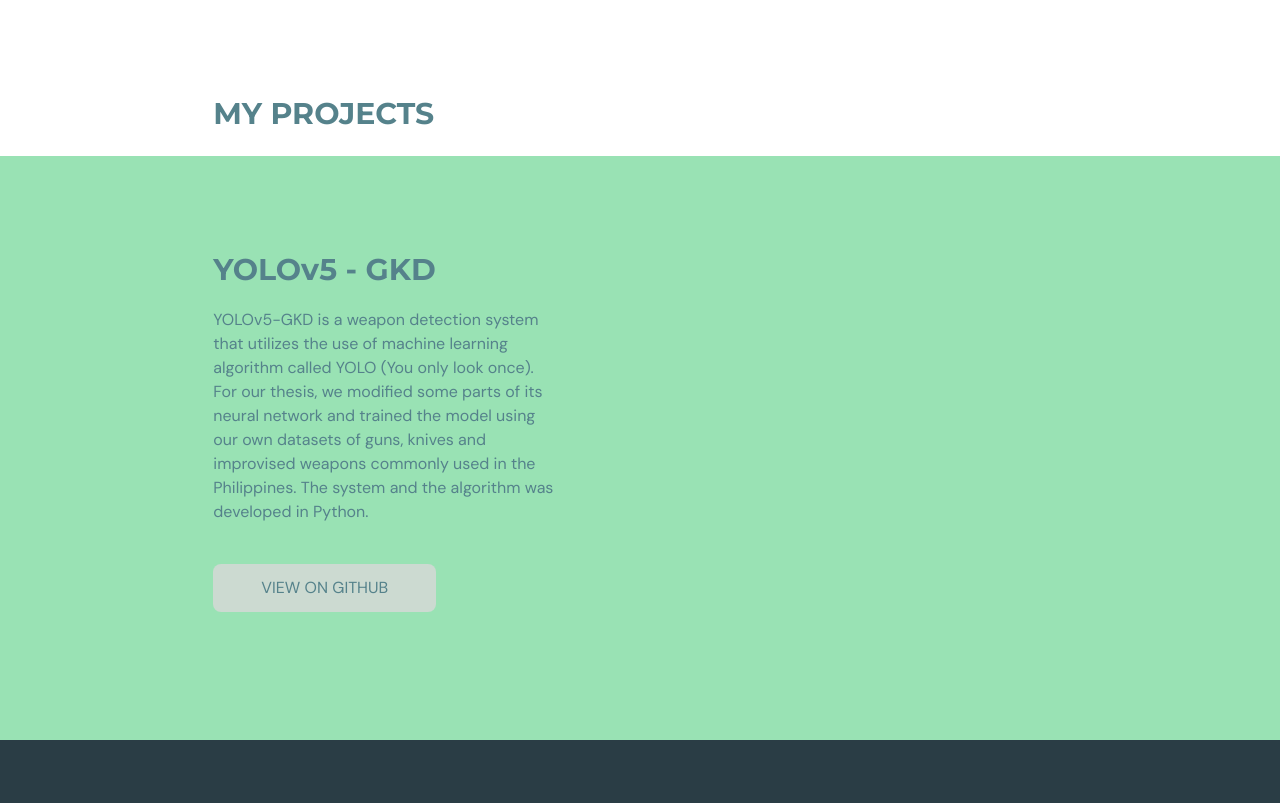
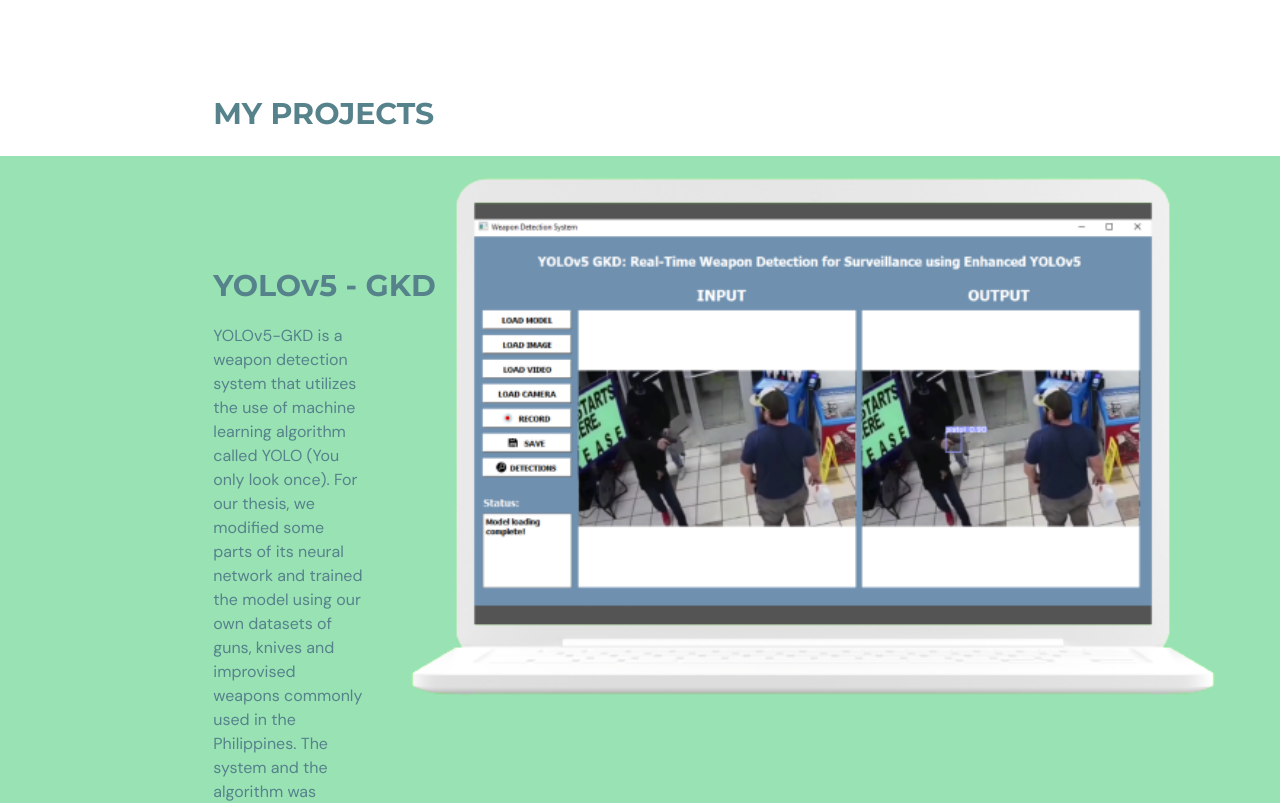
Before and after one commit to IvanVeluz18/my-portfolio, a React (Vite) app: page / in a window 1280 px wide. Shown: the part 1760-2563 px from the top of the page. Built offline with nearby package versions, Linux system fonts and the light colour scheme.

Commit message:
added layout for the images

```diff
--- a/src/scenes/Navbar/index.tsx
+++ b/src/scenes/Navbar/index.tsx
@@ -24,7 +24,7 @@
         <div  className={`${flexBetween} mx-auto w-5/6 md:w-4/6`}>
           <div className={`${flexBetween} w-full gap-16`}>
             <div className={`w-full gap-16 basis-3/5 font-montserrat text-2xl font-bold`}>
-                <a href="">Ivan{""}<span className="text-primary-500">Veluz</span></a>
+                <a href=" ">Ivan{""}<span className="text-primary-500">Veluz</span></a>
             </div>
 
             {/*Right side*/}
--- a/src/scenes/Projects/index.tsx
+++ b/src/scenes/Projects/index.tsx
@@ -6,7 +6,7 @@
 import ProjectContainer from "./ProjectContainer";
 import fashionbug from '@/assets/fashionbug.png'
 import gradmatic from '@/assets/gradmatic.png'
-import yologkd from '@/assets/yologkd.png'
+import yologkd from '@/assets/yologkd (removebg).png'
 
 type Props = {
   setCurrentPage: (value: CurrentPage) => void;
@@ -35,7 +35,7 @@
         </motion.div>
       </section>
       <section id="project-contents">
-      <section className="w-full pt-24 pb-32 bg-primary-100 py-40">
+      <section className="w-full pt-28 pb-32 bg-primary-100 py-40">
         <motion.div onViewportEnter={() => setCurrentPage(CurrentPage.Projects)}>
           <motion.div
           className="mx-auto w-4/6"
@@ -48,8 +48,10 @@
             visible: { opacity: 1, x: 0 },
           }}
           >
-            <div className="md:w-2/5">
+            <div className="">
               <HText>YOLOv5 - GKD</HText>
+                <div className="md:flex flex-row">
+                  <div className="md:w-2/6">
                       <p className="py-5">
                         YOLOv5-GKD is a weapon detection system that utilizes the use of machine learning algorithm called YOLO (You only look once). For our thesis, we modified some parts of its
                         neural network and trained the model using our own datasets of guns, knives and improvised weapons commonly used in the Philippines. The system and the algorithm was developed in Python.
@@ -59,6 +61,11 @@
                             className="mt-5 rounded-lg bg-secondary-500 px-12 py-3 transition duration-300 hover:text-white">
                             VIEW ON GITHUB
                       </button>
+                  </div>
+                <div className="pt-16 scale-150 md:pl-32 md:pt-0">
+                      <img src={yologkd} alt="" className="h-auto md:max-w-xl " />
+                    </div>
+                </div>
             </div>
           </motion.div>
             {/*Left side
```
Also changed, not shown: src/assets/yologkd (removebg).png (added). Lines whose indentation alone changed are shown as unchanged.
